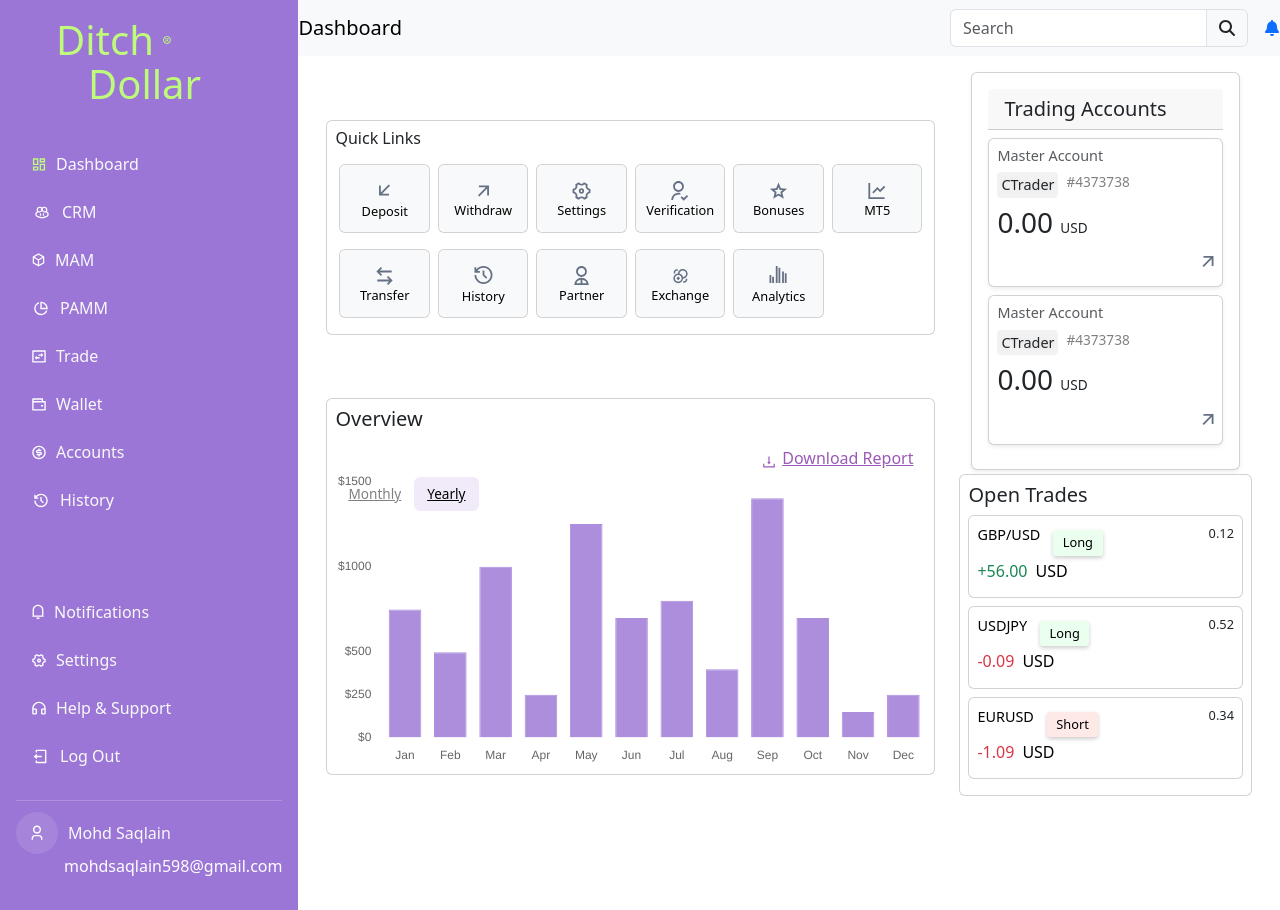
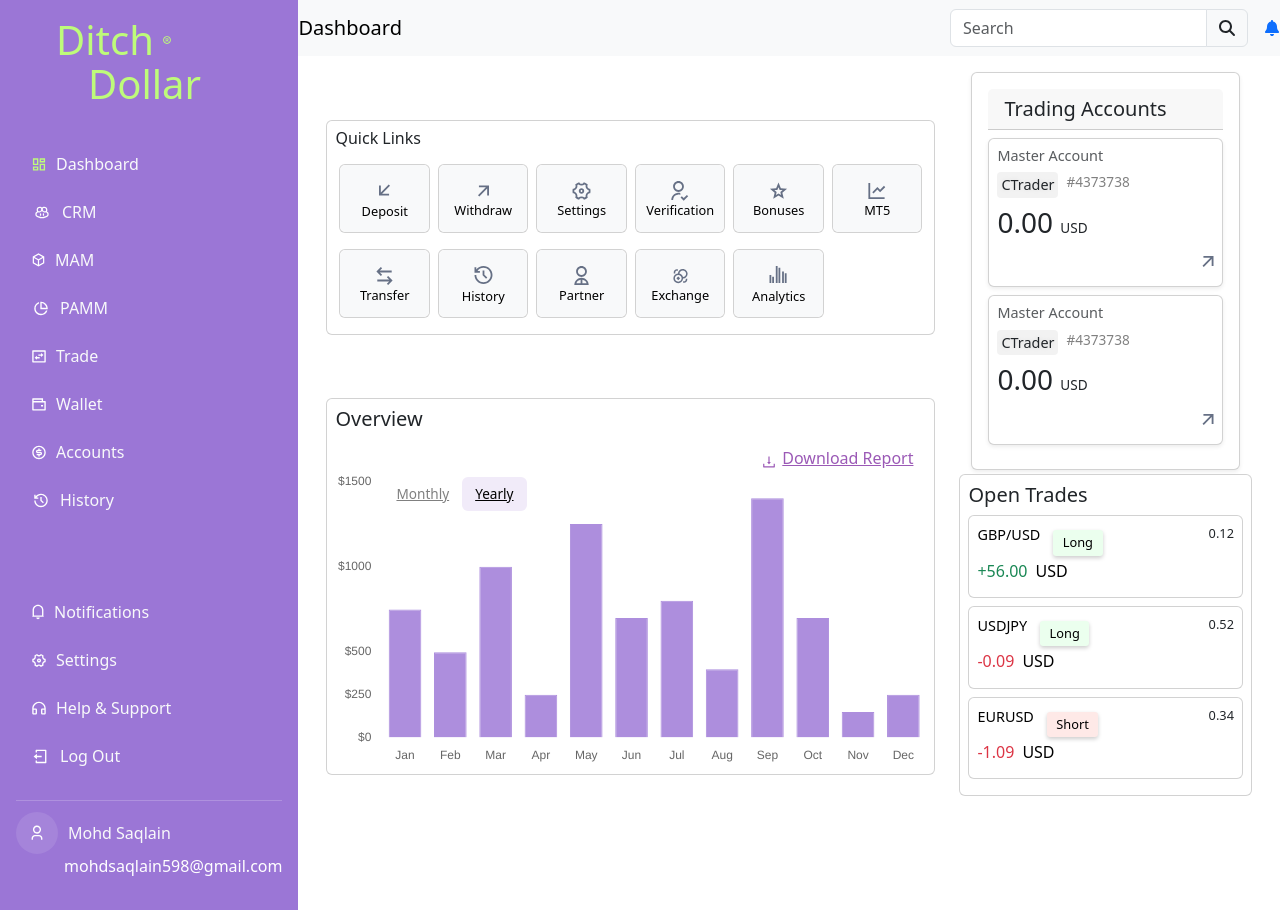
Before and after one commit to Saikysidd/testprojectformat, a React (Create React App) app in the folder my-app/: page / in a window 1280 px wide. Built offline with nearby package versions, Linux system fonts and the light colour scheme.

Commit message:
modified Dashboard

```diff
--- a/my-app/src/Pages/Overview.js
+++ b/my-app/src/Pages/Overview.js
@@ -85,8 +85,8 @@ const Overview = () => {
             Download Report
           </Button>
         </div>
-        <div className="mb-3 d-flex justify-content-start">
-          <Button variant="link" style={{ fontSize: '0.85rem', color: 'gray' }}>Monthly</Button>
+        <div className="mb-3 d-flex justify-content-start ms-5">
+          <Button variant="link" style={{ fontSize: '0.85rem', color: 'gray',  }}>Monthly</Button>
           <Button variant="link" style={{ fontSize: '0.85rem', color: 'black', backgroundColor: '#f1ebf9' }}>Yearly</Button>
         </div>
         <Bar data={data} options={options} />
```
